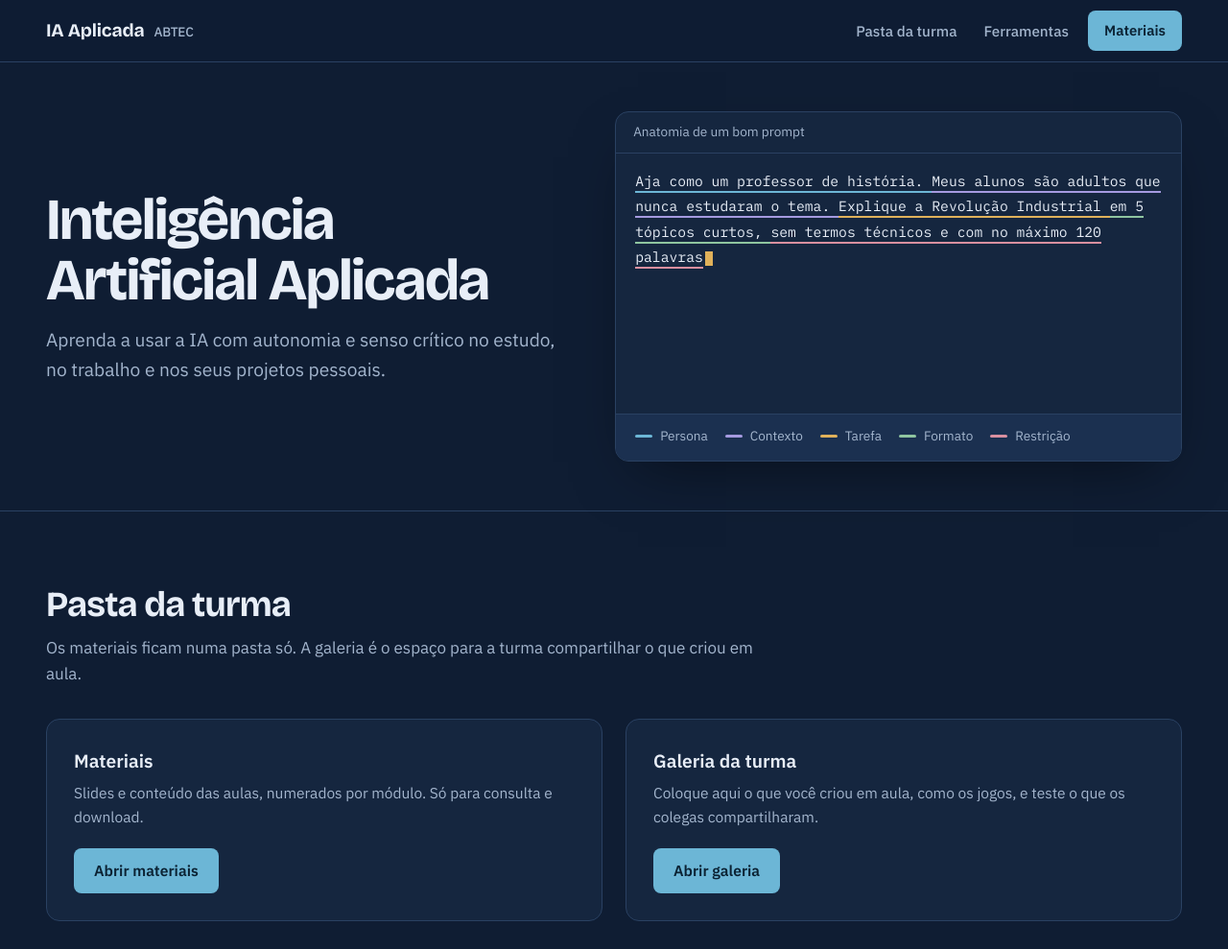
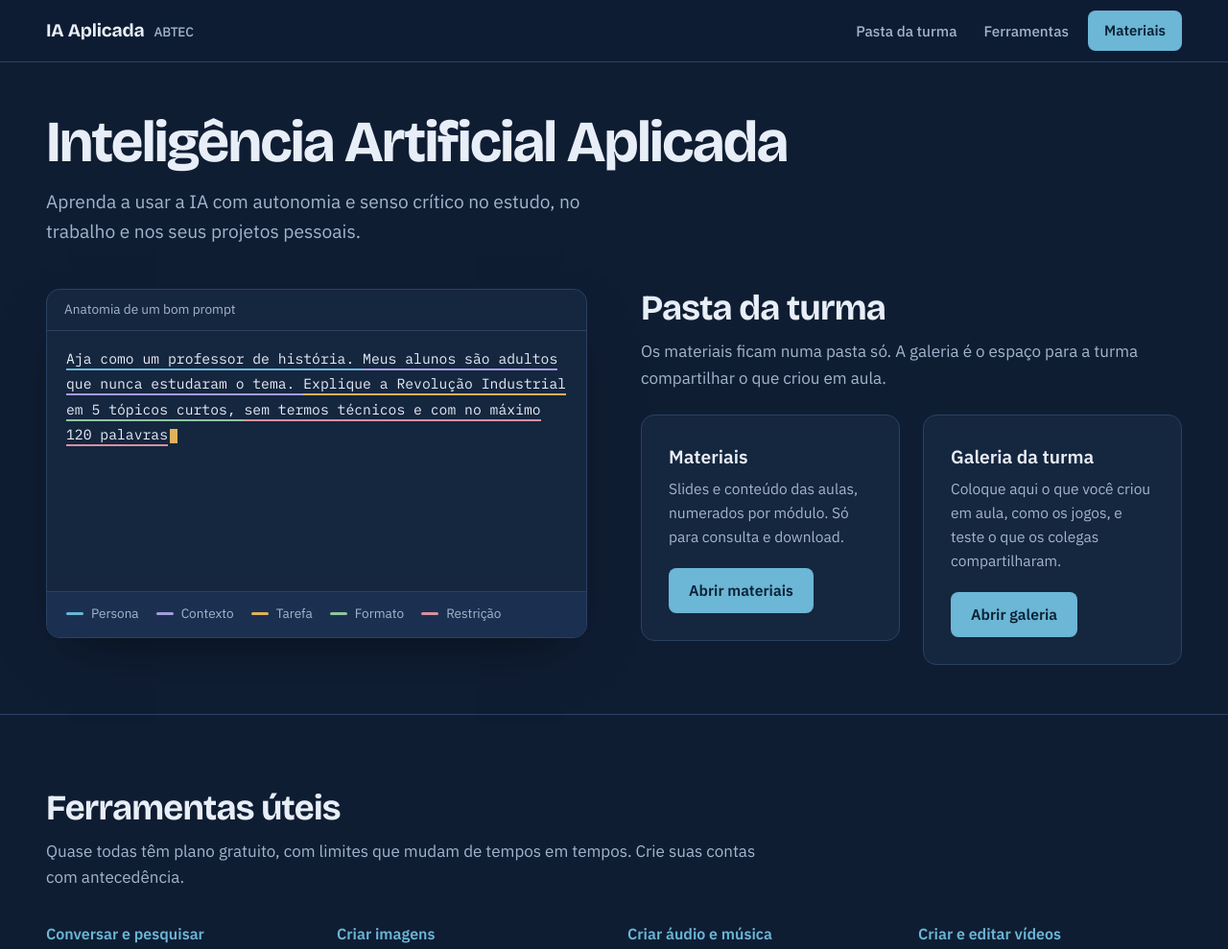
Before and after one commit to Pollymr/ia, a plain HTML site: page index.html in a window 1280 px wide. Shown: the top 989 px of the page at 96% size. Drawn offline with nearby package versions, Linux system fonts and the light colour scheme.

Commit message:
Update index.html

```diff
--- a/index.html
+++ b/index.html
@@ -36,7 +36,7 @@
     --font-body: "IBM Plex Sans", "Segoe UI", system-ui, sans-serif;
     --font-mono: "IBM Plex Mono", Consolas, "Courier New", monospace;
 
-    --wrap: 1280px;
+    --wrap: 1440px;
     --gutter: clamp(20px, 5vw, 48px);
   }
 
@@ -157,9 +157,12 @@
   .hero-grid {
     display: grid;
     grid-template-columns: 1fr;
-    gap: 36px;
-    align-items: center;
+    gap: 40px;
+    align-items: start;
   }
+  .intro { grid-column: 1 / -1; }
+  .pasta-col { display: flex; flex-direction: column; gap: 24px; }
+  .pasta-col .section-head p { max-width: 36em; }
   .hero h1 {
     font-family: var(--font-display);
     font-weight: 700;
@@ -333,7 +336,7 @@
   @media (min-width: 960px) {
   }
   @media (min-width: 960px) {
-  .hero-grid { grid-template-columns: 1fr 1.1fr; gap: 56px; }
+  .hero-grid { grid-template-columns: 1fr 1fr; column-gap: 56px; row-gap: 44px; align-items: start; }
   .prompt-window { max-width: none; }
 }
 @media (min-width: 1100px) {
@@ -373,7 +376,7 @@
   <!-- ================= ABERTURA ================= -->
   <section class="hero">
     <div class="wrap hero-grid">
-      <div>
+      <div class="intro">
         <h1>Inteligência Artificial Aplicada</h1>
         <p class="lead">Aprenda a usar a IA com autonomia e senso crítico no estudo, no trabalho e nos seus projetos pessoais.</p>
       </div>
@@ -398,19 +401,17 @@
           <li><i style="background:var(--c-restricao)"></i>Restrição</li>
         </ul>
       </div>
+
+      <div class="pasta-col" id="pastas">
+        <div class="section-head">
+          <h2>Pasta da turma</h2>
+          <p>Os materiais ficam numa pasta só. A galeria é o espaço para a turma compartilhar o que criou em aula.</p>
+        </div>
+        <div class="deliver" id="deliver-root"></div>
+      </div>
     </div>
   </section>
 
-  <!-- ================= PASTAS ================= -->
-  <section class="section" id="pastas">
-    <div class="wrap split">
-      <div class="section-head">
-        <h2>Pasta da turma</h2>
-        <p>Os materiais ficam numa pasta só. A galeria é o espaço para a turma compartilhar o que criou em aula.</p>
-      </div>
-      <div class="deliver" id="deliver-root"></div>
-    </div>
-  </section>
 
   <!-- ================= FERRAMENTAS ================= -->
   <section class="section" id="ferramentas">
```
